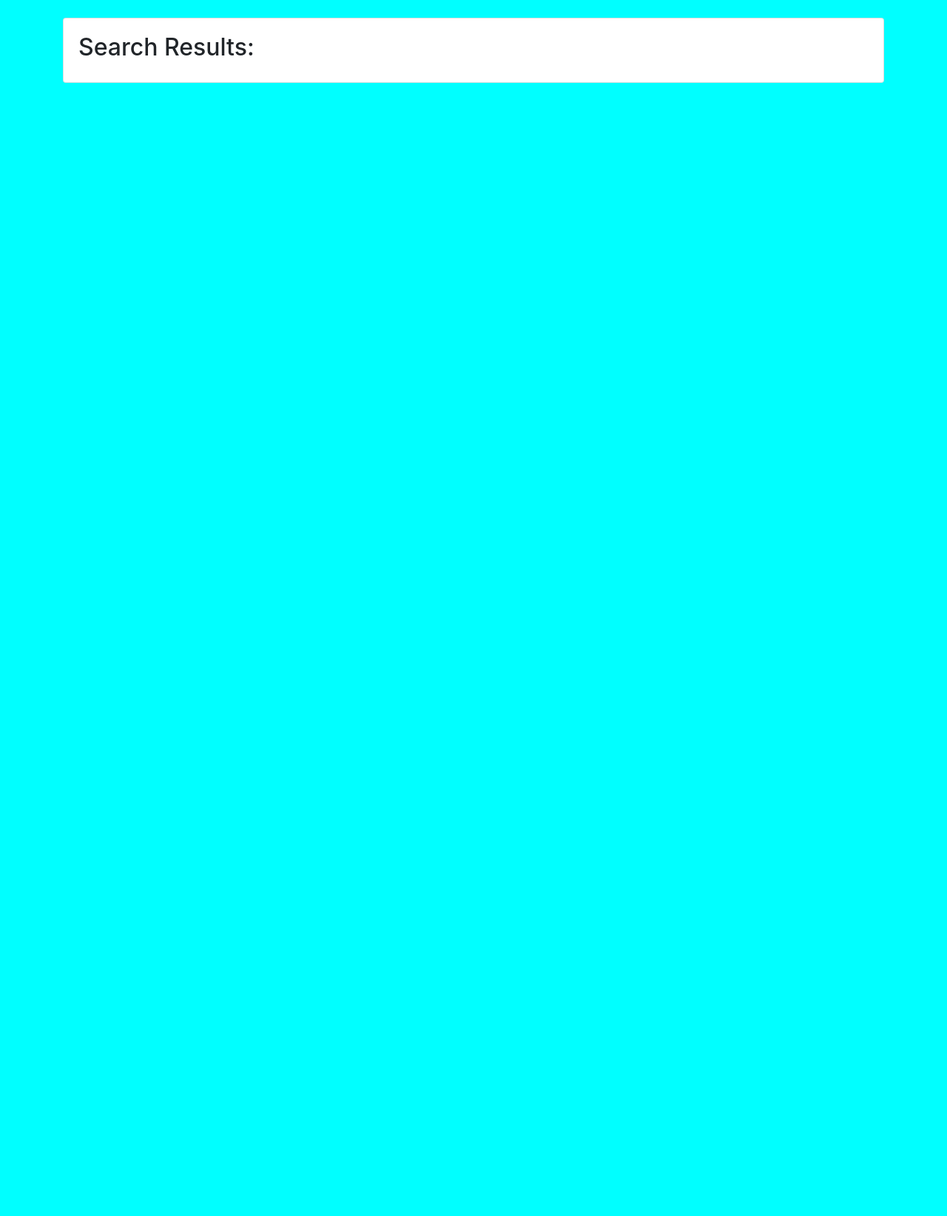
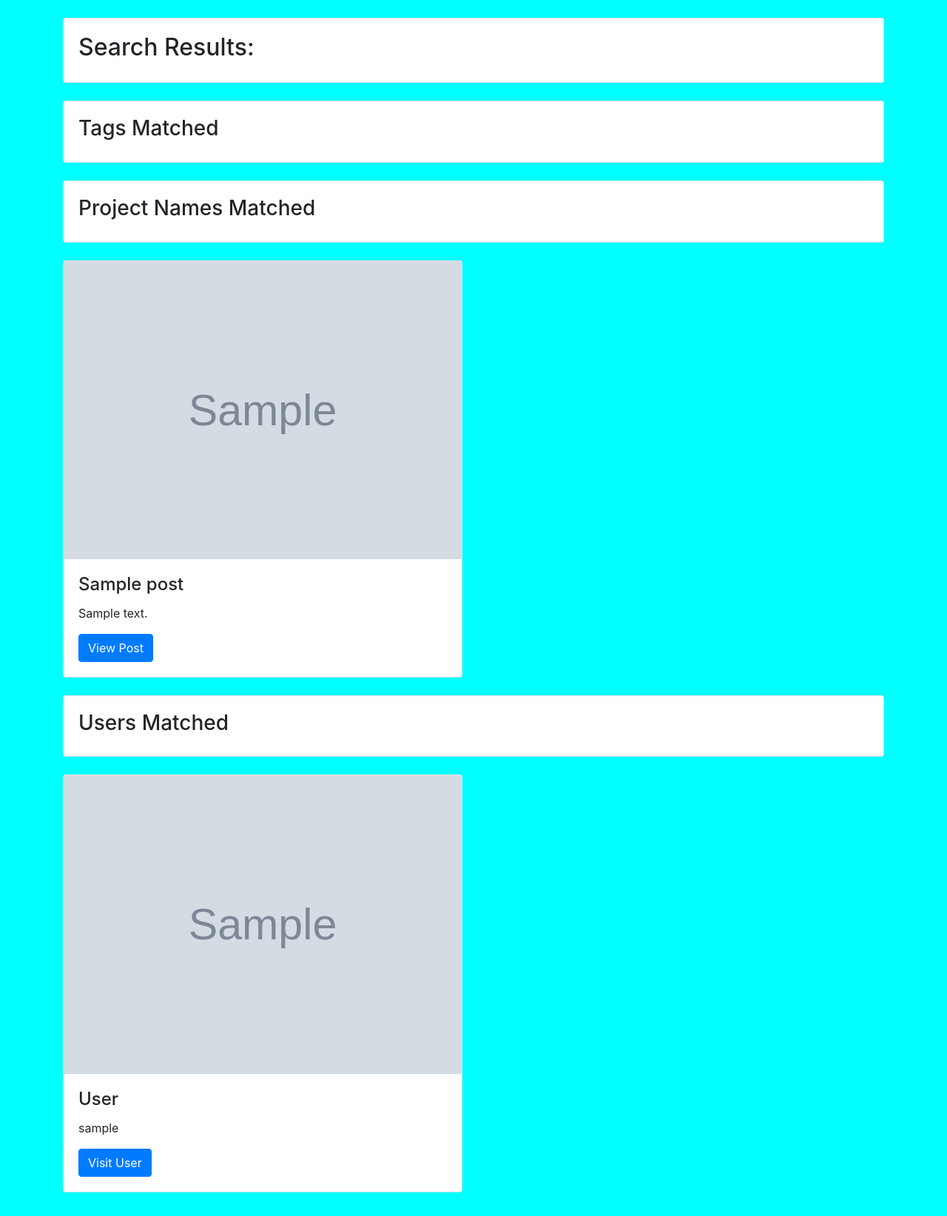
Before and after one commit to swetanjal/Kickstarter, a Flask app: template templates/search_page.html in a window 1280 px wide. Shown: the part 82-1726 px from the top of the page at 74% size. Before the commit the page ends 194 px from the top, so only its background shows below. Run offline with Flask 2, Linux system fonts and the light colour scheme; the template is opened without the code that fills it: most values are stand-ins (such as "Sample title", 1, 10 or a date in 2020); grey boxes marked "Sample" are stand-in pictures; some libraries are stand-ins or nearby versions; some web fonts are replaced.

Commit message:
Added Front End for Search

```diff
--- a/templates/search_page.html
+++ b/templates/search_page.html
@@ -55,9 +55,18 @@
 <br>
 <div class="container">
 	<div class="row mb-2">
-		{% if search_results==[] %}
+		{% if search_results==[] and results_posts_name==[] and users==[] %}
 			<h3>No Results Found. Please Enter a proper tag.</h3>
-		{% else %}
+		{% endif %}
+		{% if search_results != [] %}
+			<div class="container">
+				<div class="card">
+					<div class="card-body">
+						<h3>Tags Matched</h3>
+					</div>
+				</div>
+				<br>
+			</div>
 			{% for post in search_results %}
 				<div class="col-sm-6">
 					<div class="card mb-4">
@@ -67,6 +76,8 @@
 							<p class="card-text">{{post['about']}}</p>
 							<a href="/project/{{post['id']}}" class="btn btn-primary">View Post</a>
 						</div>
+
+						{% if logged_user==post['username'] %}
 							<div class="card-footer">
 								<div class="row">
 									<div class="col">
@@ -81,7 +92,72 @@
 										</form>
 									</div>
 								</div>
+							</div>
+						{% endif %}
+					</div>
+				</div>
+			{% endfor %}
+		{% endif %}
 
+		{% if results_posts_name != [] %}
+			<div class="container">
+				<div class="card">
+					<div class="card-body">
+						<h3>Project Names Matched</h3>
+					</div>
+				</div>
+				<br>
+			</div>
+			{% for post in results_posts_name %}
+				<div class="col-sm-6">
+					<div class="card mb-4">
+						<img class="card-img-top img-fluid" width="1280" height="720" src="/static/{{post['img']}}" alt="Card image">
+						<div class="card-body">
+							<h4 class="card-title">{{post['title']}}</h4>
+							<p class="card-text">{{post['about']}}</p>
+							<a href="/project/{{post['id']}}" class="btn btn-primary">View Post</a>
+						</div>
+
+						{% if logged_user==post['username'] %}
+							<div class="card-footer">
+								<div class="row">
+									<div class="col">
+										<form action="/editPost/{{ post['id'] }}" method='GET'>
+											<button class="btn btn-primary bg-success btn-md" name="editIt" type="submit">Edit</button>
+										</form>
+									</div>
+
+									<div class="col">
+										<form action="/deletePost/{{ post['id'] }}" method='POST'>
+											<button class="btn btn-primary bg-success btn-md" name="deleteIt" type="submit">Delete</button>
+										</form>
+									</div>
+								</div>
+							</div>
+						{% endif %}
+					</div>
+				</div>
+			{% endfor %}
+		{% endif %}
+
+
+		{% if users != [] %}
+			<div class="container">
+				<div class="card">
+					<div class="card-body">
+						<h3>Users Matched</h3>
+					</div>
+				</div>
+				<br>
+			</div>
+			{% for user in users %}
+				<div class="col-sm-6">
+					<div class="card mb-4">
+						<img class="card-img-top img-fluid" width="1280" height="720" src="/static/{{user['photo']}}" alt="Card image">
+						<div class="card-body">
+							<h4 class="card-title">{{user['fullname']}}</h4>
+							<p class="card-text">{{user['username']}}</p>
+							<a href="/project/{{user['username']}}" class="btn btn-primary">Visit User</a>
 						</div>
 					</div>
 				</div>
```
Also changed, not shown: 1 other file. Lines whose indentation alone changed are shown as unchanged.
